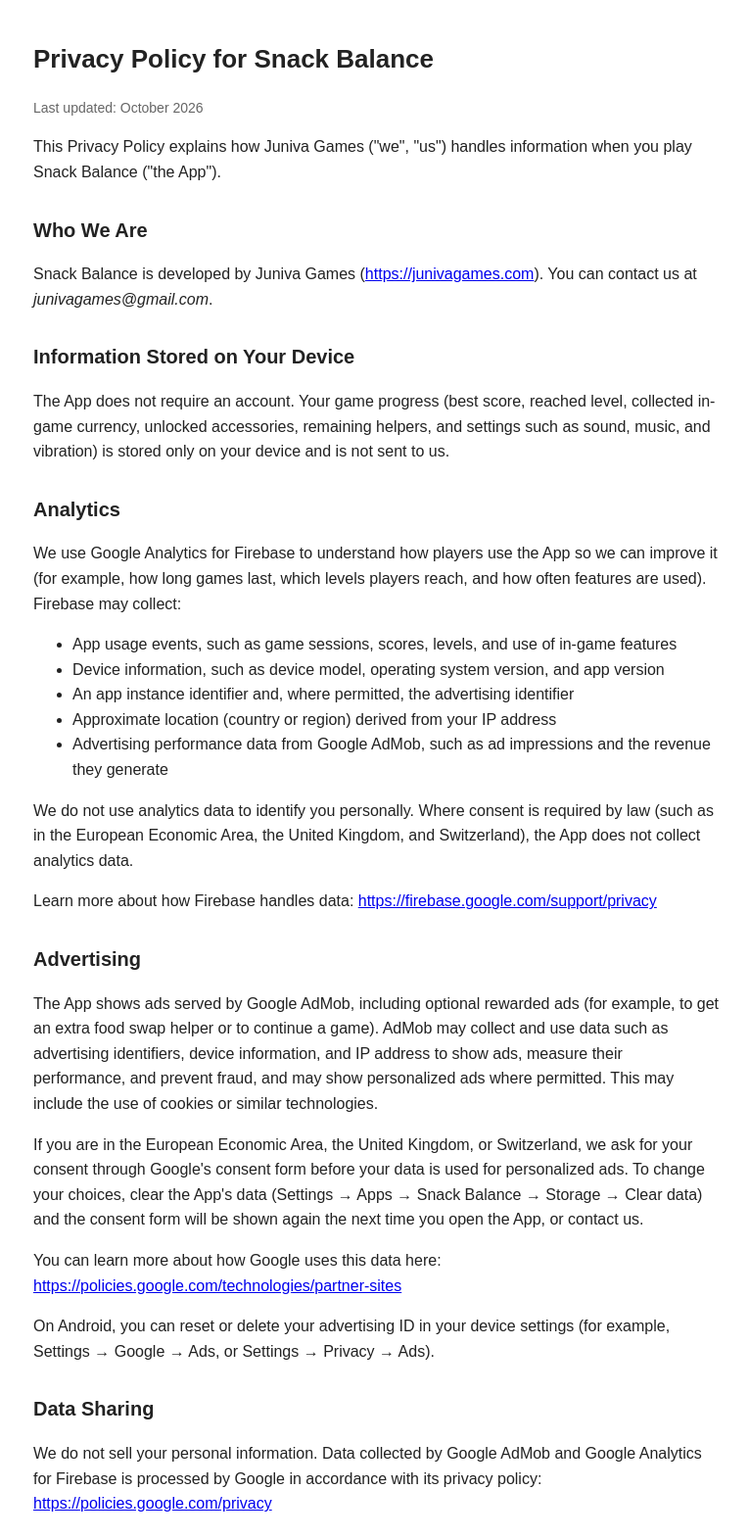
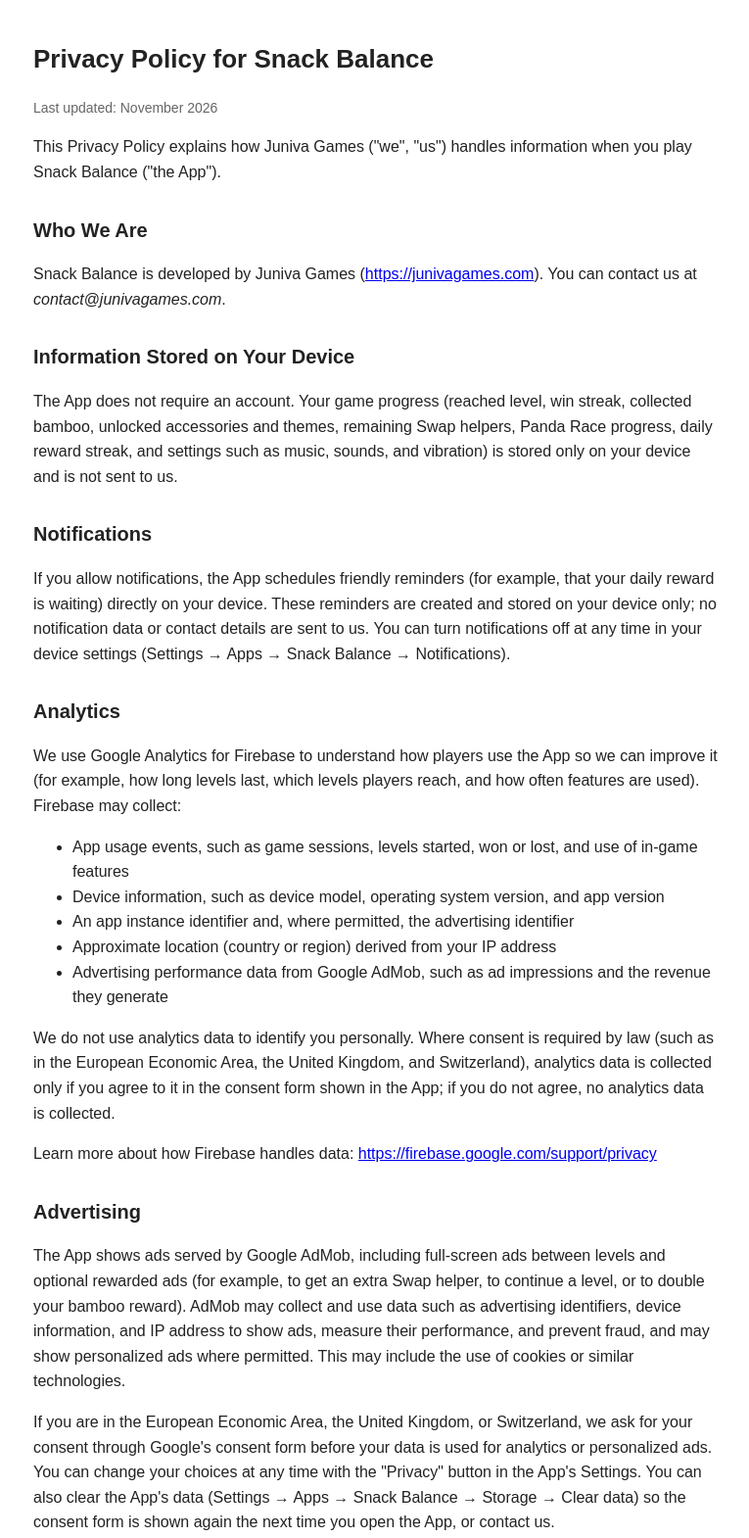
Before and after one commit to huseyinardic/junivagames-site, a plain HTML site: page privacy/snack-balance.html in a window 1280 px wide. Shown: the top 1570 px of the page at 98% size, without its empty margins (256-1021 px from the left). Drawn offline with Linux system fonts and the light colour scheme.

Commit message:
Update privacy policies and use the studio contact address
All privacy policies now list contact@junivagames.com instead of the
personal Gmail address, with the date moved to November 2026. The Snack
Balance policy also explains that analytics in the EEA, UK and
Switzerland run only with consent, that choices can be changed with the
Privacy button in Settings, how on-device reminders work, and which
rewarded ads the game offers.

Co-Authored-By: Claude Opus 5.5 <noreply@anthropic.com>

```diff
--- a/privacy/snack-balance.html
+++ b/privacy/snack-balance.html
@@ -14,31 +14,34 @@
 <body>
 
 <h1>Privacy Policy for Snack Balance</h1>
-<p class="updated">Last updated: October 2026</p>
+<p class="updated">Last updated: November 2026</p>
 
 <p>This Privacy Policy explains how Juniva Games ("we", "us") handles information when you play Snack Balance ("the App").</p>
 
 <h2>Who We Are</h2>
-<p>Snack Balance is developed by Juniva Games (<a href="https://junivagames.com">https://junivagames.com</a>). You can contact us at <em>junivagames@gmail.com</em>.</p>
+<p>Snack Balance is developed by Juniva Games (<a href="https://junivagames.com">https://junivagames.com</a>). You can contact us at <em>contact@junivagames.com</em>.</p>
 
 <h2>Information Stored on Your Device</h2>
-<p>The App does not require an account. Your game progress (best score, reached level, collected in-game currency, unlocked accessories, remaining helpers, and settings such as sound, music, and vibration) is stored only on your device and is not sent to us.</p>
+<p>The App does not require an account. Your game progress (reached level, win streak, collected bamboo, unlocked accessories and themes, remaining Swap helpers, Panda Race progress, daily reward streak, and settings such as music, sounds, and vibration) is stored only on your device and is not sent to us.</p>
+
+<h2>Notifications</h2>
+<p>If you allow notifications, the App schedules friendly reminders (for example, that your daily reward is waiting) directly on your device. These reminders are created and stored on your device only; no notification data or contact details are sent to us. You can turn notifications off at any time in your device settings (Settings → Apps → Snack Balance → Notifications).</p>
 
 <h2>Analytics</h2>
-<p>We use Google Analytics for Firebase to understand how players use the App so we can improve it (for example, how long games last, which levels players reach, and how often features are used). Firebase may collect:</p>
+<p>We use Google Analytics for Firebase to understand how players use the App so we can improve it (for example, how long levels last, which levels players reach, and how often features are used). Firebase may collect:</p>
 <ul>
-  <li>App usage events, such as game sessions, scores, levels, and use of in-game features</li>
+  <li>App usage events, such as game sessions, levels started, won or lost, and use of in-game features</li>
   <li>Device information, such as device model, operating system version, and app version</li>
   <li>An app instance identifier and, where permitted, the advertising identifier</li>
   <li>Approximate location (country or region) derived from your IP address</li>
   <li>Advertising performance data from Google AdMob, such as ad impressions and the revenue they generate</li>
 </ul>
-<p>We do not use analytics data to identify you personally. Where consent is required by law (such as in the European Economic Area, the United Kingdom, and Switzerland), the App does not collect analytics data.</p>
+<p>We do not use analytics data to identify you personally. Where consent is required by law (such as in the European Economic Area, the United Kingdom, and Switzerland), analytics data is collected only if you agree to it in the consent form shown in the App; if you do not agree, no analytics data is collected.</p>
 <p>Learn more about how Firebase handles data: <a href="https://firebase.google.com/support/privacy">https://firebase.google.com/support/privacy</a></p>
 
 <h2>Advertising</h2>
-<p>The App shows ads served by Google AdMob, including optional rewarded ads (for example, to get an extra food swap helper or to continue a game). AdMob may collect and use data such as advertising identifiers, device information, and IP address to show ads, measure their performance, and prevent fraud, and may show personalized ads where permitted. This may include the use of cookies or similar technologies.</p>
-<p>If you are in the European Economic Area, the United Kingdom, or Switzerland, we ask for your consent through Google's consent form before your data is used for personalized ads. To change your choices, clear the App's data (Settings → Apps → Snack Balance → Storage → Clear data) and the consent form will be shown again the next time you open the App, or contact us.</p>
+<p>The App shows ads served by Google AdMob, including full-screen ads between levels and optional rewarded ads (for example, to get an extra Swap helper, to continue a level, or to double your bamboo reward). AdMob may collect and use data such as advertising identifiers, device information, and IP address to show ads, measure their performance, and prevent fraud, and may show personalized ads where permitted. This may include the use of cookies or similar technologies.</p>
+<p>If you are in the European Economic Area, the United Kingdom, or Switzerland, we ask for your consent through Google's consent form before your data is used for analytics or personalized ads. You can change your choices at any time with the "Privacy" button in the App's Settings. You can also clear the App's data (Settings → Apps → Snack Balance → Storage → Clear data) so the consent form is shown again the next time you open the App, or contact us.</p>
 <p>You can learn more about how Google uses this data here: <a href="https://policies.google.com/technologies/partner-sites">https://policies.google.com/technologies/partner-sites</a></p>
 <p>On Android, you can reset or delete your advertising ID in your device settings (for example, Settings → Google → Ads, or Settings → Privacy → Ads).</p>
 
@@ -49,7 +52,7 @@
 <p>Analytics data is kept in Google Analytics for a limited period according to our data retention settings and is then deleted automatically. Game progress stays on your device until you uninstall the App or clear its data.</p>
 
 <h2>Your Choices and Rights</h2>
-<p>You can reset or delete your advertising ID and, where applicable, change your consent choices as described above. Depending on where you live (for example, under the GDPR or Turkey's KVKK), you may have rights to access, correct, or delete your data. To exercise these rights, contact us at <em>junivagames@gmail.com</em>.</p>
+<p>You can reset or delete your advertising ID, turn notifications off, and, where applicable, change your consent choices as described above. Depending on where you live (for example, under the GDPR or Turkey's KVKK), you may have rights to access, correct, or delete your data. To exercise these rights, contact us at <em>contact@junivagames.com</em>.</p>
 
 <h2>Children's Privacy</h2>
 <p>This App is not directed at children under 13. We do not knowingly collect personal information from children.</p>
@@ -58,7 +61,7 @@
 <p>We may update this Privacy Policy from time to time. Changes will be posted on this page with an updated date.</p>
 
 <h2>Contact</h2>
-<p>If you have questions about this Privacy Policy, you can contact us at: <em>junivagames@gmail.com</em></p>
+<p>If you have questions about this Privacy Policy, you can contact us at: <em>contact@junivagames.com</em></p>
 
 </body>
 </html>
```
Also changed, not shown: privacy/chameleon-dash.html (+4 -4 lines), privacy/cozy-conquest.html (+3 -3 lines), privacy/hedgy-roll-privacy.html (+4 -4 lines), privacy/stack-tower.html (+4 -4 lines).
